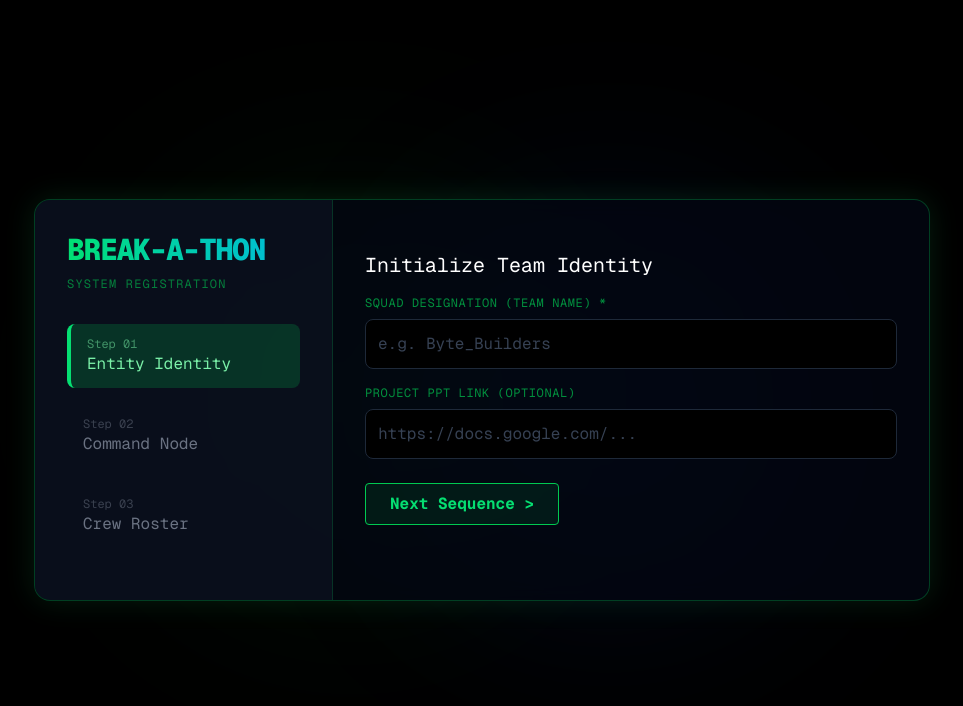
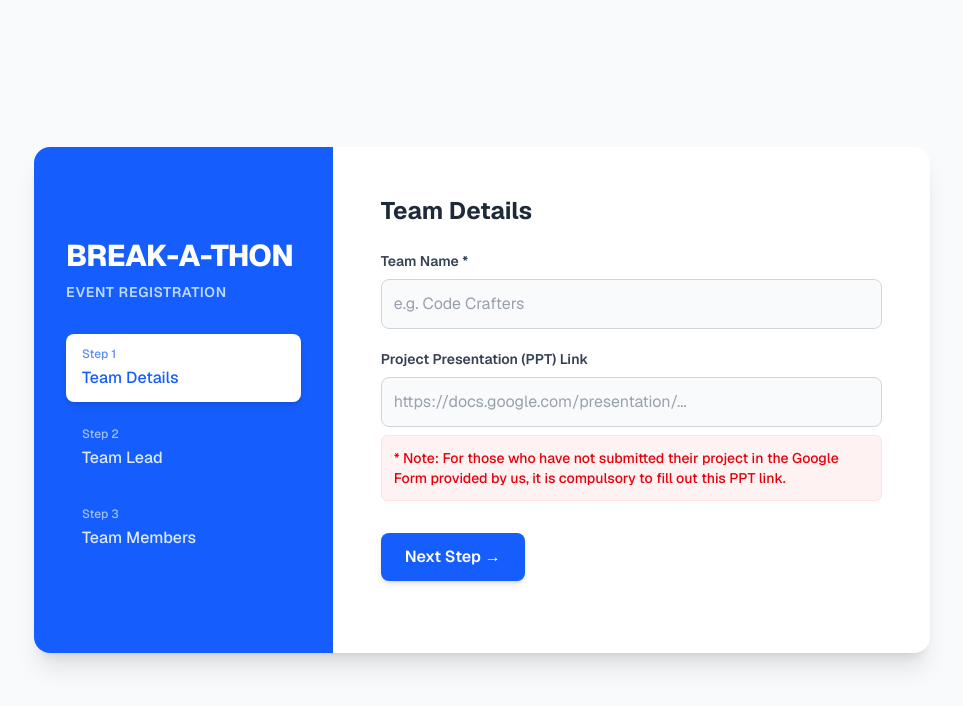
Before and after one commit to shivendra01788/BREAK-A-THON-2K26, a Next.js app: page / in a window 1280 px wide. Shown: the top 706 px of the page, without its empty margins (158-1121 px from the left). Built offline with nearby package versions, Linux system fonts and the light colour scheme.

Commit message:
UI Overhaul: Professional theme, simplified forms, added disclaimers

```diff
--- a/app/page.tsx
+++ b/app/page.tsx
@@ -50,79 +50,84 @@ export default function Home() {
     if (result.success) {
       router.push(`/ticket/${result.teamId}`);
     } else {
-      alert("System Error: Team name might already exist. Try another.");
+      alert("Registration failed. This Team Name or Phone Number may already be registered.");
       setLoading(false);
     }
   };
 
   return (
-    <main className="min-h-screen bg-black text-green-400 font-mono flex items-center justify-center p-4 selection:bg-green-500 selection:text-black">
-      <div className="absolute top-1/4 left-1/4 w-96 h-96 bg-green-600/10 rounded-full blur-[100px] pointer-events-none"></div>
-      <div className="absolute bottom-1/4 right-1/4 w-96 h-96 bg-blue-600/10 rounded-full blur-[100px] pointer-events-none"></div>
+    <main className="min-h-screen bg-gray-50 text-gray-900 font-sans flex items-center justify-center p-4">
+      <div className="w-full max-w-4xl bg-white shadow-xl rounded-2xl overflow-hidden flex flex-col md:flex-row">
 
-      <div className="relative z-10 w-full max-w-4xl bg-gray-950/80 border border-green-500/30 shadow-[0_0_30px_rgba(34,197,94,0.15)] rounded-2xl overflow-hidden backdrop-blur-md flex flex-col md:flex-row">
-
-        <div className="md:w-1/3 bg-gray-900/50 p-8 border-b md:border-b-0 md:border-r border-green-500/20">
-          <h1 className="text-3xl font-extrabold text-transparent bg-clip-text bg-gradient-to-r from-green-400 to-cyan-500 mb-2 tracking-tighter">
+        {/* Left Sidebar */}
+        <div className="md:w-1/3 bg-blue-600 p-8 text-white flex flex-col justify-center">
+          <h1 className="text-3xl font-extrabold mb-2 tracking-tight">
             BREAK-A-THON
           </h1>
-          <p className="text-xs text-green-500/60 mb-8 uppercase tracking-widest">System Registration</p>
+          <p className="text-blue-200 text-sm mb-8 uppercase tracking-wider font-semibold">Event Registration</p>
 
-          <nav className="space-y-4">
-            <button type="button" onClick={() => setActiveStep(1)} className={`w-full text-left px-4 py-3 rounded-lg transition-all duration-300 ${activeStep === 1 ? 'bg-green-500/20 border-l-4 border-green-400 text-green-300' : 'text-gray-500 hover:text-green-400 hover:bg-gray-800'}`}>
-              <span className="text-xs opacity-50 block">Step 01</span> Entity Identity
+          <nav className="space-y-3">
+            <button type="button" onClick={() => setActiveStep(1)} className={`w-full text-left px-4 py-3 rounded-lg transition-all duration-300 font-medium ${activeStep === 1 ? 'bg-white text-blue-600 shadow-md' : 'text-blue-100 hover:bg-blue-700'}`}>
+              <span className="text-xs opacity-70 block mb-1">Step 1</span> Team Details
             </button>
-            <button type="button" onClick={() => setActiveStep(2)} className={`w-full text-left px-4 py-3 rounded-lg transition-all duration-300 ${activeStep === 2 ? 'bg-green-500/20 border-l-4 border-green-400 text-green-300' : 'text-gray-500 hover:text-green-400 hover:bg-gray-800'}`}>
-              <span className="text-xs opacity-50 block">Step 02</span> Command Node
+            <button type="button" onClick={() => setActiveStep(2)} className={`w-full text-left px-4 py-3 rounded-lg transition-all duration-300 font-medium ${activeStep === 2 ? 'bg-white text-blue-600 shadow-md' : 'text-blue-100 hover:bg-blue-700'}`}>
+              <span className="text-xs opacity-70 block mb-1">Step 2</span> Team Lead
             </button>
-            <button type="button" onClick={() => setActiveStep(3)} className={`w-full text-left px-4 py-3 rounded-lg transition-all duration-300 ${activeStep === 3 ? 'bg-green-500/20 border-l-4 border-green-400 text-green-300' : 'text-gray-500 hover:text-green-400 hover:bg-gray-800'}`}>
-              <span className="text-xs opacity-50 block">Step 03</span> Crew Roster
+            <button type="button" onClick={() => setActiveStep(3)} className={`w-full text-left px-4 py-3 rounded-lg transition-all duration-300 font-medium ${activeStep === 3 ? 'bg-white text-blue-600 shadow-md' : 'text-blue-100 hover:bg-blue-700'}`}>
+              <span className="text-xs opacity-70 block mb-1">Step 3</span> Team Members
             </button>
           </nav>
         </div>
 
-        <div className="md:w-2/3 p-8 flex flex-col justify-center min-h-[400px]">
+        {/* Right Form Area */}
+        <div className="md:w-2/3 p-8 md:p-12 flex flex-col justify-center min-h-[500px]">
           <form onSubmit={handleSubmit} className="space-y-6">
 
+            {/* Step 1 */}
             <div className={activeStep === 1 ? "block animate-fade-in" : "hidden"}>
-              <h2 className="text-xl mb-4 text-white">Initialize Team Identity</h2>
-              <div className="space-y-4">
+              <h2 className="text-2xl font-bold mb-6 text-gray-800">Team Details</h2>
+              <div className="space-y-5">
                 <div>
-                  <label className="block text-xs text-green-500/70 mb-2 uppercase tracking-wider">Squad Designation (Team Name) *</label>
-                  <input required={activeStep === 1} name="teamName" value={formData.teamName} onChange={handleChange} type="text" className="w-full bg-black border border-gray-800 rounded-lg p-3 text-green-400 focus:outline-none focus:border-green-500 transition-all placeholder-gray-700" placeholder="e.g. Byte_Builders" />
+                  <label className="block text-sm font-semibold text-gray-700 mb-2">Team Name *</label>
+                  <input required={activeStep === 1} name="teamName" value={formData.teamName} onChange={handleChange} type="text" className="w-full bg-gray-50 border border-gray-300 rounded-lg p-3 text-gray-900 focus:outline-none focus:ring-2 focus:ring-blue-500 focus:border-blue-500 transition-all placeholder-gray-400" placeholder="e.g. Code Crafters" />
                 </div>
                 <div>
-                  <label className="block text-xs text-green-500/70 mb-2 uppercase tracking-wider">Project PPT Link (Optional)</label>
-                  <input name="pptLink" value={formData.pptLink} onChange={handleChange} type="url" className="w-full bg-black border border-gray-800 rounded-lg p-3 text-green-400 focus:outline-none focus:border-green-500 transition-all placeholder-gray-700" placeholder="https://docs.google.com/..." />
+                  <label className="block text-sm font-semibold text-gray-700 mb-2">Project Presentation (PPT) Link</label>
+                  <input name="pptLink" value={formData.pptLink} onChange={handleChange} type="url" className="w-full bg-gray-50 border border-gray-300 rounded-lg p-3 text-gray-900 focus:outline-none focus:ring-2 focus:ring-blue-500 focus:border-blue-500 transition-all placeholder-gray-400" placeholder="https://docs.google.com/presentation/..." />
+                  <p className="mt-2 text-sm text-red-600 font-medium bg-red-50 p-3 rounded-md border border-red-100">
+                    * Note: For those who have not submitted their project in the Google Form provided by us, it is compulsory to fill out this PPT link.
+                  </p>
                 </div>
               </div>
-              <button type="button" onClick={() => setActiveStep(2)} className="mt-6 px-6 py-2 bg-green-500/10 border border-green-500 text-green-400 rounded hover:bg-green-500 hover:text-black transition-all font-bold">Next Sequence &gt;</button>
+              <button type="button" onClick={() => setActiveStep(2)} className="mt-8 px-6 py-3 bg-blue-600 text-white rounded-lg hover:bg-blue-700 transition-all font-semibold shadow-md w-full md:w-auto">Next Step &rarr;</button>
             </div>
 
+            {/* Step 2 */}
             <div className={activeStep === 2 ? "block animate-fade-in" : "hidden"}>
-              <h2 className="text-xl mb-4 text-white">Commander Node Auth</h2>
-              <div className="space-y-4">
+              <h2 className="text-2xl font-bold mb-6 text-gray-800">Team Lead Details</h2>
+              <div className="space-y-5">
                 <div>
-                  <label className="block text-xs text-green-500/70 mb-2 uppercase tracking-wider">Lead Name *</label>
-                  <input required={activeStep === 2} name="leadName" value={formData.leadName} onChange={handleChange} type="text" className="w-full bg-black border border-gray-800 rounded-lg p-3 text-green-400 focus:outline-none focus:border-green-500 transition-all placeholder-gray-700" placeholder="Commander Name" />
+                  <label className="block text-sm font-semibold text-gray-700 mb-2">Lead Full Name *</label>
+                  <input required={activeStep === 2} name="leadName" value={formData.leadName} onChange={handleChange} type="text" className="w-full bg-gray-50 border border-gray-300 rounded-lg p-3 text-gray-900 focus:outline-none focus:ring-2 focus:ring-blue-500 focus:border-blue-500 transition-all placeholder-gray-400" placeholder="John Doe" />
                 </div>
                 <div>
-                  <label className="block text-xs text-green-500/70 mb-2 uppercase tracking-wider">Commlink (Phone) *</label>
-                  <input required={activeStep === 2} name="phoneNumber" value={formData.phoneNumber} onChange={handleChange} type="tel" className="w-full bg-black border border-gray-800 rounded-lg p-3 text-green-400 focus:outline-none focus:border-green-500 transition-all placeholder-gray-700" placeholder="+91..." />
+                  <label className="block text-sm font-semibold text-gray-700 mb-2">Phone Number *</label>
+                  <input required={activeStep === 2} name="phoneNumber" value={formData.phoneNumber} onChange={handleChange} type="tel" className="w-full bg-gray-50 border border-gray-300 rounded-lg p-3 text-gray-900 focus:outline-none focus:ring-2 focus:ring-blue-500 focus:border-blue-500 transition-all placeholder-gray-400" placeholder="+91 98765 43210" />
                 </div>
               </div>
-              <div className="mt-6 flex gap-4">
-                <button type="button" onClick={() => setActiveStep(1)} className="px-6 py-2 border border-gray-700 text-gray-400 rounded hover:text-white transition-all">&lt; Back</button>
-                <button type="button" onClick={() => setActiveStep(3)} className="px-6 py-2 bg-green-500/10 border border-green-500 text-green-400 rounded hover:bg-green-500 hover:text-black transition-all font-bold">Next Sequence &gt;</button>
+              <div className="mt-8 flex gap-4">
+                <button type="button" onClick={() => setActiveStep(1)} className="px-6 py-3 bg-gray-100 text-gray-700 font-semibold rounded-lg hover:bg-gray-200 transition-all">&larr; Back</button>
+                <button type="button" onClick={() => setActiveStep(3)} className="px-6 py-3 bg-blue-600 text-white rounded-lg hover:bg-blue-700 transition-all font-semibold shadow-md">Next Step &rarr;</button>
               </div>
             </div>
 
+            {/* Step 3 */}
             <div className={activeStep === 3 ? "block animate-fade-in" : "hidden"}>
-              <h2 className="text-xl mb-4 text-white">Assemble Roster</h2>
-              <div className="space-y-4">
+              <h2 className="text-2xl font-bold mb-6 text-gray-800">Team Members</h2>
+              <div className="space-y-5">
                 <div>
-                  <label className="block text-xs text-green-500/70 mb-2 uppercase tracking-wider">Unit Count (Total Members) *</label>
-                  <select value={formData.memberCount} onChange={handleMemberCountChange} className="w-full bg-black border border-gray-800 rounded-lg p-3 text-green-400 focus:outline-none focus:border-green-500 transition-all cursor-pointer">
+                  <label className="block text-sm font-semibold text-gray-700 mb-2">Total Number of Members *</label>
+                  <select value={formData.memberCount} onChange={handleMemberCountChange} className="w-full bg-gray-50 border border-gray-300 rounded-lg p-3 text-gray-900 focus:outline-none focus:ring-2 focus:ring-blue-500 focus:border-blue-500 transition-all cursor-pointer">
                     <option value={1}>1 Member (Solo)</option>
                     <option value={2}>2 Members</option>
                     <option value={3}>3 Members</option>
@@ -130,20 +135,20 @@ export default function Home() {
                   </select>
                 </div>
 
-                <div className="max-h-40 overflow-y-auto pr-2 space-y-3">
+                <div className="max-h-56 overflow-y-auto pr-2 space-y-4">
                   {formData.githubUsernames.map((_, index) => (
                     <div key={index}>
-                      <label className="block text-xs text-green-500/70 mb-1 uppercase tracking-wider">Member {index + 1} GitHub *</label>
-                      <input required={activeStep === 3} type="text" value={formData.githubUsernames[index]} onChange={(e) => handleGithubChange(index, e.target.value)} className="w-full bg-black border border-gray-800 rounded-lg p-2 text-green-400 focus:outline-none focus:border-green-500 transition-all placeholder-gray-700" placeholder="GitHub Username" />
+                      <label className="block text-sm font-semibold text-gray-700 mb-2">Member {index + 1} GitHub Username *</label>
+                      <input required={activeStep === 3} type="text" value={formData.githubUsernames[index]} onChange={(e) => handleGithubChange(index, e.target.value)} className="w-full bg-gray-50 border border-gray-300 rounded-lg p-3 text-gray-900 focus:outline-none focus:ring-2 focus:ring-blue-500 focus:border-blue-500 transition-all placeholder-gray-400" placeholder={`Member ${index + 1} GitHub`} />
                     </div>
                   ))}
                 </div>
               </div>
 
               <div className="mt-8 flex gap-4">
-                <button type="button" onClick={() => setActiveStep(2)} className="px-6 py-2 border border-gray-700 text-gray-400 rounded hover:text-white transition-all">&lt; Back</button>
-                <button disabled={loading} type="submit" className="flex-1 bg-green-500 text-black font-extrabold py-3 px-4 rounded hover:bg-green-400 hover:shadow-[0_0_20px_rgba(34,197,94,0.4)] transition-all disabled:opacity-50 uppercase tracking-widest">
-                  {loading ? "Injecting Data..." : "Deploy Registration"}
+                <button type="button" onClick={() => setActiveStep(2)} className="px-6 py-3 bg-gray-100 text-gray-700 font-semibold rounded-lg hover:bg-gray-200 transition-all">&larr; Back</button>
+                <button disabled={loading} type="submit" className="flex-1 bg-green-600 text-white font-bold py-3 px-4 rounded-lg hover:bg-green-700 shadow-lg transition-all disabled:opacity-50">
+                  {loading ? "Processing..." : "Complete Registration"}
                 </button>
               </div>
             </div>
```
